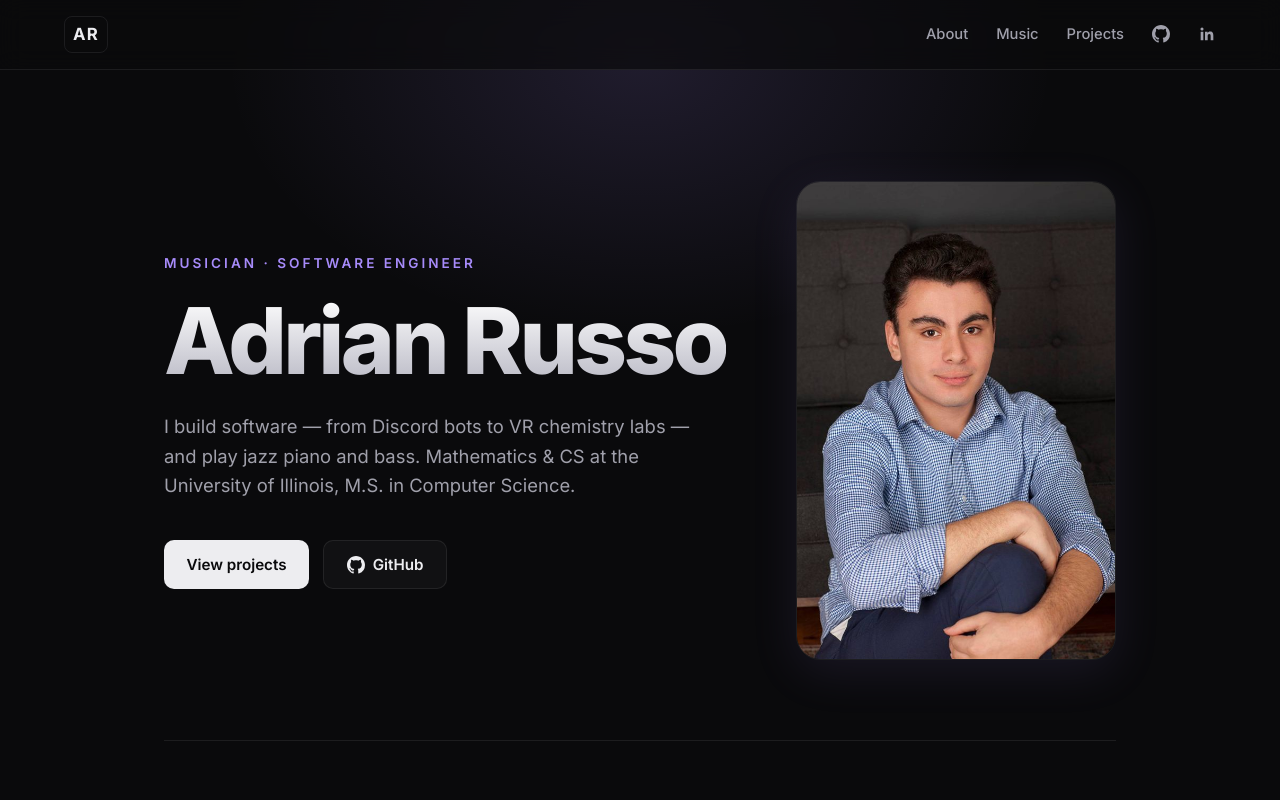
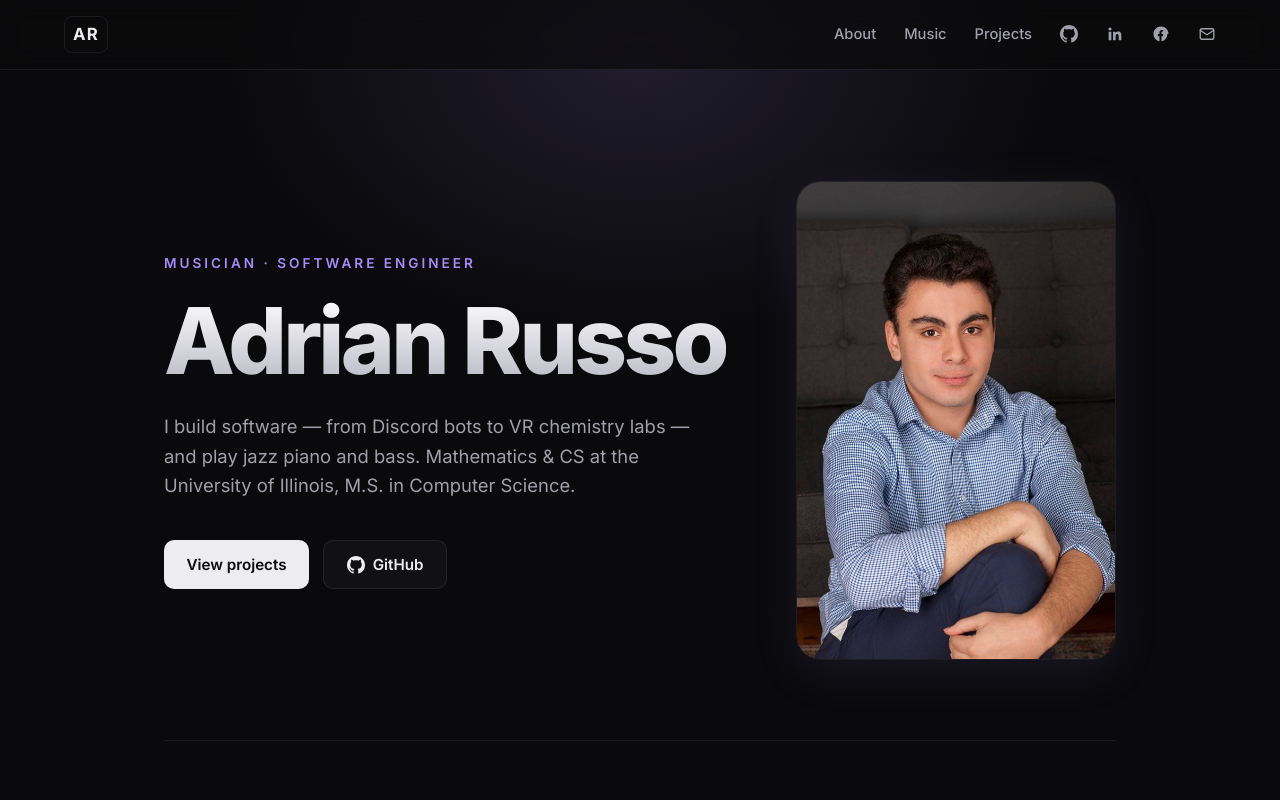
Before and after one commit to Ulico/ulico.github.io, a React (Vite) app: page / in a window 1280 px wide. Shown: the top 800 px of the page. Built offline with nearby package versions, Linux system fonts and the light colour scheme.

Commit message:
Add Facebook and email links to nav and footer

```diff
--- a/src/App.tsx
+++ b/src/App.tsx
@@ -186,6 +186,19 @@ const ArrowIcon = () => (
   </svg>
 )
 
+const FacebookIcon = () => (
+  <svg width="18" height="18" viewBox="0 0 24 24" fill="currentColor" aria-hidden="true">
+    <path d="M22 12c0-5.52-4.48-10-10-10S2 6.48 2 12c0 4.84 3.44 8.87 8 9.8v-6.93H7.9V12H10V9.8c0-2.07 1.23-3.22 3.12-3.22.9 0 1.85.16 1.85.16v2.03h-1.04c-1.03 0-1.35.64-1.35 1.29V12h2.3l-.37 2.87h-1.93v6.93c4.56-.93 8-4.96 8-9.8Z" />
+  </svg>
+)
+
+const MailIcon = () => (
+  <svg width="18" height="18" viewBox="0 0 24 24" fill="none" stroke="currentColor" strokeWidth="1.8" strokeLinecap="round" strokeLinejoin="round" aria-hidden="true">
+    <rect x="3" y="5" width="18" height="14" rx="2" />
+    <path d="m3 7 9 6 9-6" />
+  </svg>
+)
+
 const LinkedInIcon = () => (
   <svg width="18" height="18" viewBox="0 0 24 24" fill="currentColor" aria-hidden="true">
     <path d="M20.45 20.45h-3.55v-5.57c0-1.33-.03-3.04-1.85-3.04-1.86 0-2.14 1.45-2.14 2.94v5.67H9.35V9h3.41v1.56h.05c.47-.9 1.63-1.85 3.36-1.85 3.6 0 4.27 2.37 4.27 5.45v6.29ZM5.34 7.43a2.06 2.06 0 1 1 0-4.12 2.06 2.06 0 0 1 0 4.12ZM7.12 20.45H3.56V9h3.56v11.45Z" />
@@ -233,6 +246,12 @@ function App() {
           </a>
           <a href="https://www.linkedin.com/in/adrianmrusso" target="_blank" rel="noopener noreferrer" className="nav-icon" aria-label="LinkedIn">
             <LinkedInIcon />
+          </a>
+          <a href="https://www.facebook.com/adrian.russo.9041" target="_blank" rel="noopener noreferrer" className="nav-icon" aria-label="Facebook">
+            <FacebookIcon />
+          </a>
+          <a href="mailto:adrianmarcusr@gmail.com" className="nav-icon" aria-label="Email">
+            <MailIcon />
           </a>
         </div>
       </nav>
@@ -373,6 +392,10 @@ function App() {
           <a href="https://www.linkedin.com/in/adrianmrusso" target="_blank" rel="noopener noreferrer">
             LinkedIn
           </a>
+          <a href="https://www.facebook.com/adrian.russo.9041" target="_blank" rel="noopener noreferrer">
+            Facebook
+          </a>
+          <a href="mailto:adrianmarcusr@gmail.com">Email</a>
         </div>
       </footer>
     </div>
```
